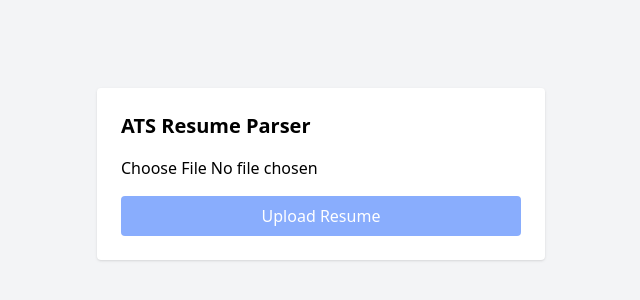
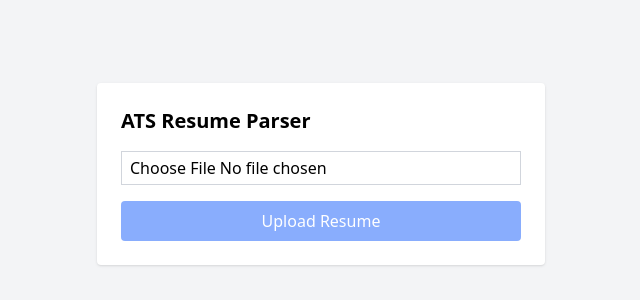
Before and after one commit to prtkgoswami/resume-parser, a React app in the folder frontend/: page / in a window 1280 px wide. Shown: the part 226-526 px from the top of the page, without its empty margins (319-959 px from the left). Built offline with nearby package versions, Linux system fonts and the light colour scheme; the HTML template or start-up script is replaced by a standard one.

Commit message:
feat: resume upload with PDF/DOCX validation

```diff
--- a/frontend/src/App.tsx
+++ b/frontend/src/App.tsx
@@ -47,13 +47,13 @@ function App() {
           type="file"
           accept=".pdf,.docx"
           onChange={(e) => setFile(e.target.files?.[0] || null)}
-          className="mb-4"
+          className="mb-4 border border-gray-300 px-2 py-1 cursor-pointer w-full"
         />
 
         <button
           onClick={onSubmit}
           disabled={!file || loading}
-          className="w-full bg-blue-600 text-white py-2 rounded disabled:opacity-50"
+          className="w-full bg-blue-600 text-white py-2 rounded disabled:opacity-50 cursor-pointer"
         >
           {loading ? "Uploading..." : "Upload Resume"}
         </button>
```
